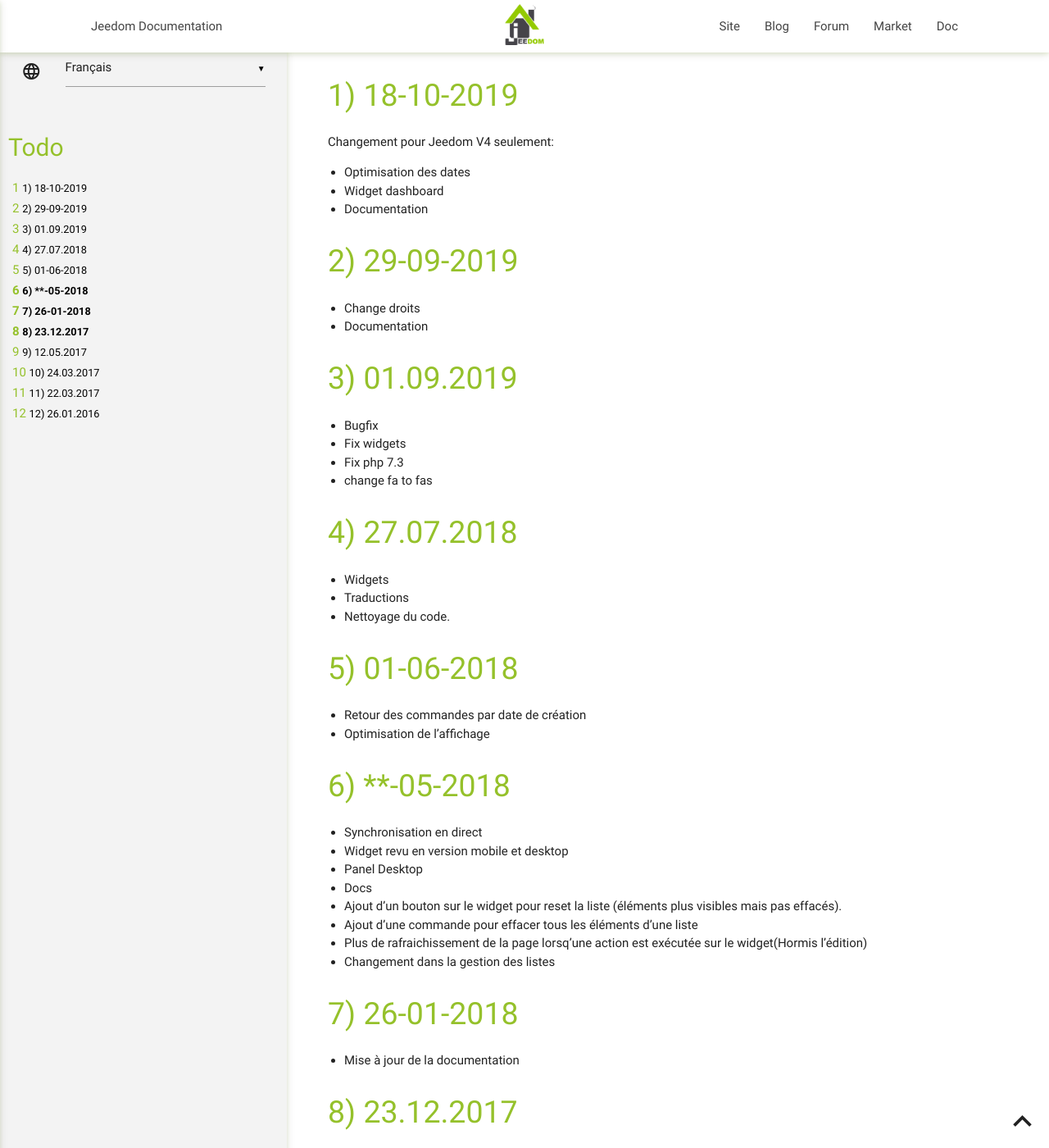
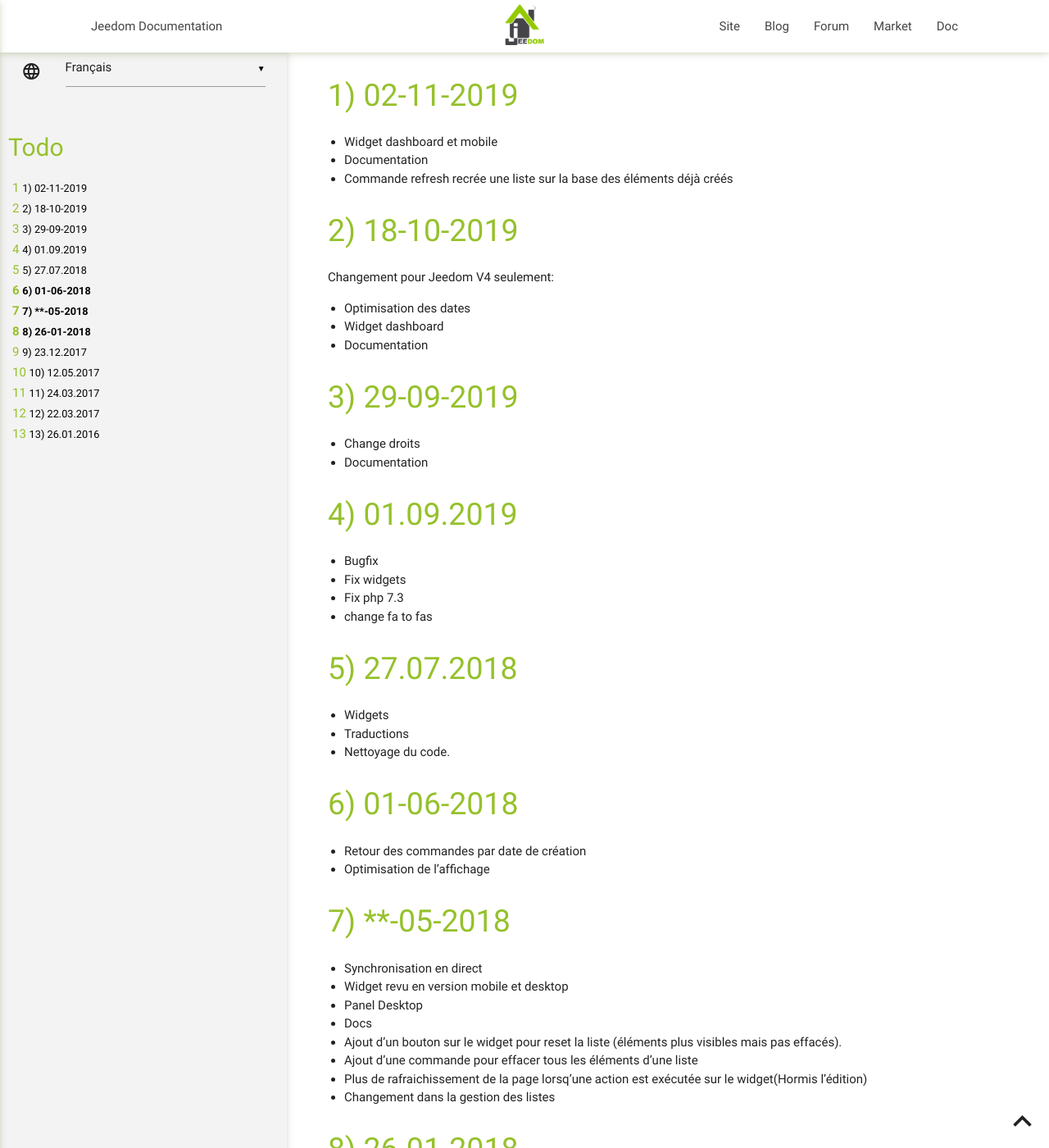
Before and after one commit to Zyg0m4t1k/todo, a Jekyll site: the page built from docs/de_DE/changelog.md, in a window 1280 px wide and 1400 px high. Shown: the whole window at 82% size. Built offline with Jekyll 4.4.1, drawn with Linux system fonts in a browser that asks for light colours; our own code applies the rules of GitHub Pages for plain Markdown files; some of the changed text lies outside the part shown.

Commit message:
[ROBOT] Action all

```diff
--- a/docs/de_DE/changelog.md
+++ b/docs/de_DE/changelog.md
@@ -1,3 +1,11 @@
+02-11-2019
+===
+
+- Widget dashboard et mobile
+- Documentation
+- Commande refresh recrée une liste sur la base des éléments déjà créés
+
+
 18-10-2019
 ===
 
```
Also changed, not shown: docs/de_DE/index.md (+2 -2 lines), docs/en_US/changelog.md (+8 -0 lines), docs/en_US/index.md (+2 -2 lines), docs/es_ES/changelog.md (+8 -0 lines), docs/es_ES/index.md (+2 -2 lines).
